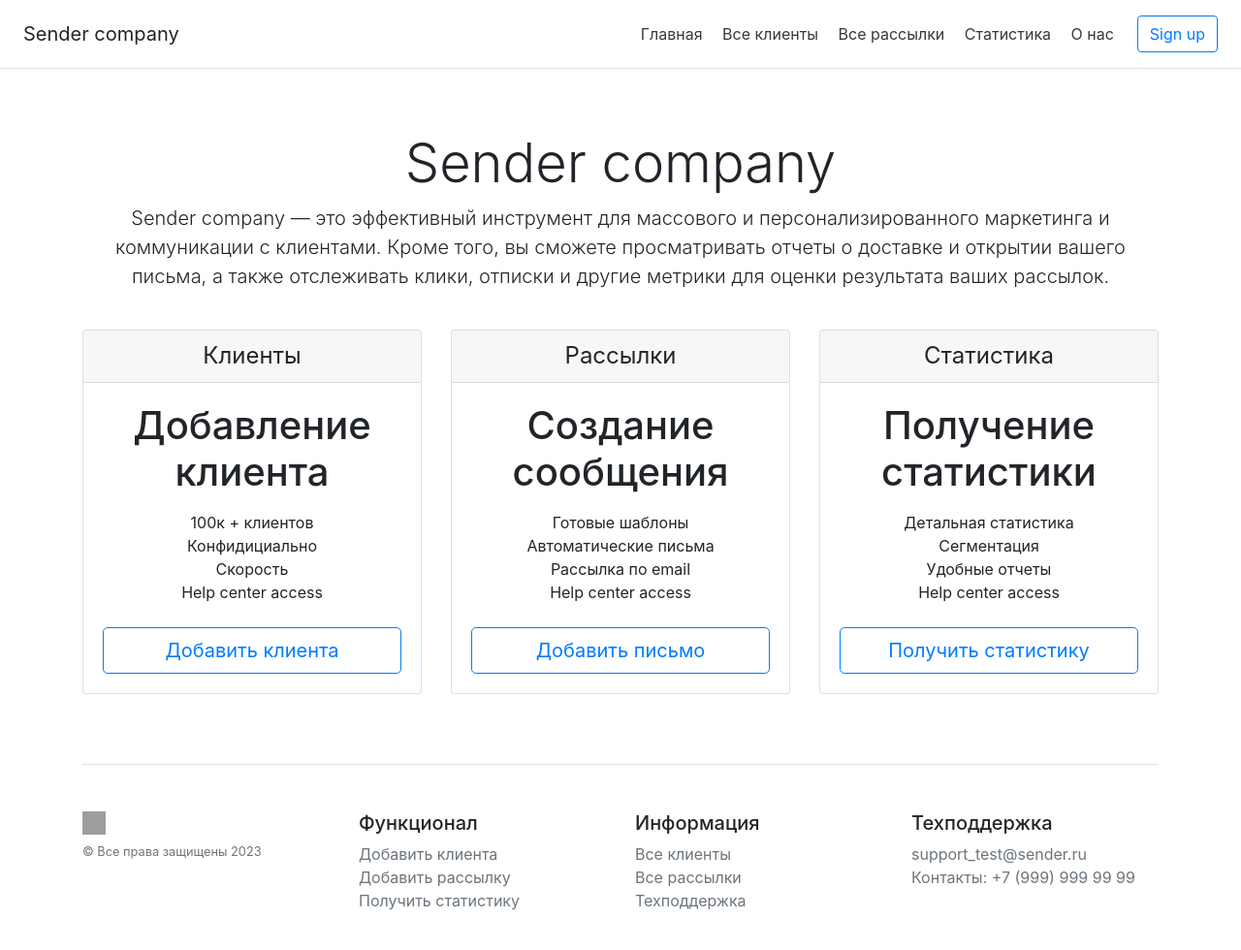
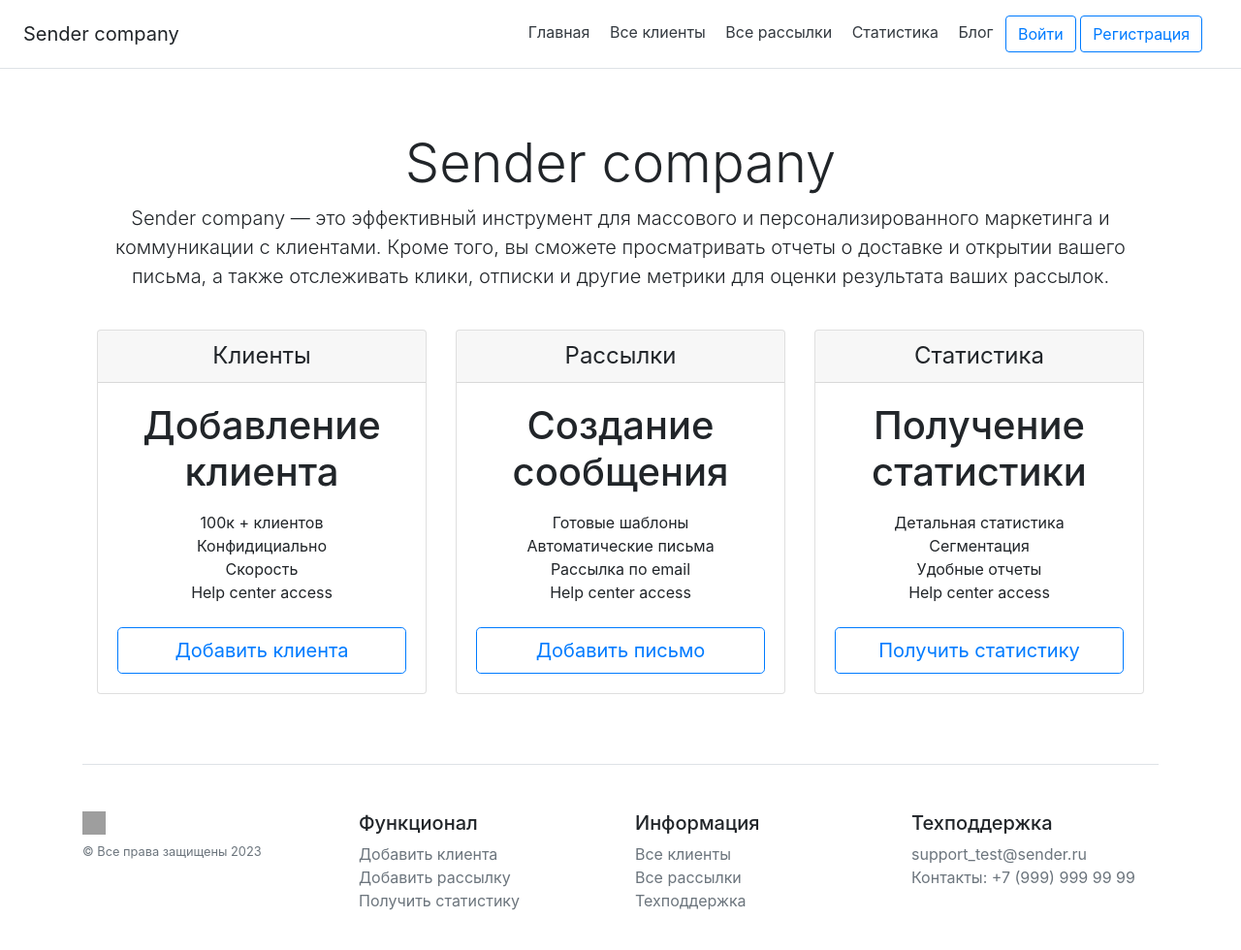
Before and after one commit to DmitriiParfenov/sender_project, a Django app: template clients/templates/clients/index.html in a window 1280 px wide. Shown: the top 980 px of the page at 97% size. Run offline with Django 4.2, Linux system fonts and the light colour scheme; the template is opened without the code that fills it, so the values that code supplies are empty; some libraries are stand-ins or nearby versions; grey boxes are pictures that could not be loaded.

Commit message:
updated base.html

```diff
--- a/clients/templates/clients/base.html
+++ b/clients/templates/clients/base.html
@@ -23,17 +23,26 @@
         <a class="p-2 text-dark" href="{% url 'client:index' %}">Главная</a>
         <a class="p-2 text-dark" href="{% url 'client:clients_list' %}">Все клиенты</a>
         <a class="p-2 text-dark" href="{% url 'sender:sender_list' %}">Все рассылки</a>
-        <a class="p-2 text-dark" href="#">Статистика</a>
-        <a class="p-2 text-dark" href="#">О нас</a>
+        <a class="p-2 text-dark" href="{% url 'sender:senderlog_list' %}">Статистика</a>
+        {% if perms.sender.set_disabled %}
+        <a class="p-2 text-dark" href="{% url 'users:moderating_page' %}">Модерация</a>
+        {% endif %}
+        <a class="p-2 text-dark" href="{% url 'blog:blog_list' %}">Блог</a>
+        {% if user.is_authenticated %}
+        <a class="btn btn-outline-primary" href="{% url 'users:user_profile' %}">{{ user.email }}</a>
+        <a class="btn btn-outline-primary" href="{% url 'users:logout' %}">Выйти</a>
+        {% else %}
+        <a class="btn btn-outline-primary" href="{% url 'users:login' %}">Войти</a>
+        <a class="btn btn-outline-primary" href="{% url 'users:register' %}">Регистрация</a>
+        {% endif %}
     </nav>
-    <a class="btn btn-outline-primary" href="#">Sign up</a>
 </div>
 
 <div class="container">
-    <section>
+    <div class="container-fluid">
         {% block content %}
         {% endblock %}
-    </section>
+    </div>
     <footer class="pt-4 my-md-5 pt-md-5 border-top">
         <div class="row">
             <div class="col-12 col-md">
@@ -46,7 +55,7 @@
                 <ul class="list-unstyled text-small">
                     <li><a class="text-muted" href="{% url 'client:add_client' %}">Добавить клиента</a></li>
                     <li><a class="text-muted" href="{% url 'sender:add_mail' %}">Добавить рассылку</a></li>
-                    <li><a class="text-muted" href="#">Получить статистику</a></li>
+                    <li><a class="text-muted" href="{% url 'sender:senderlog_list' %}">Получить статистику</a></li>
                 </ul>
             </div>
             <div class="col-6 col-md">
@@ -88,6 +97,7 @@
 
 
 
+
 </script>
 </body>
 </html>
```
